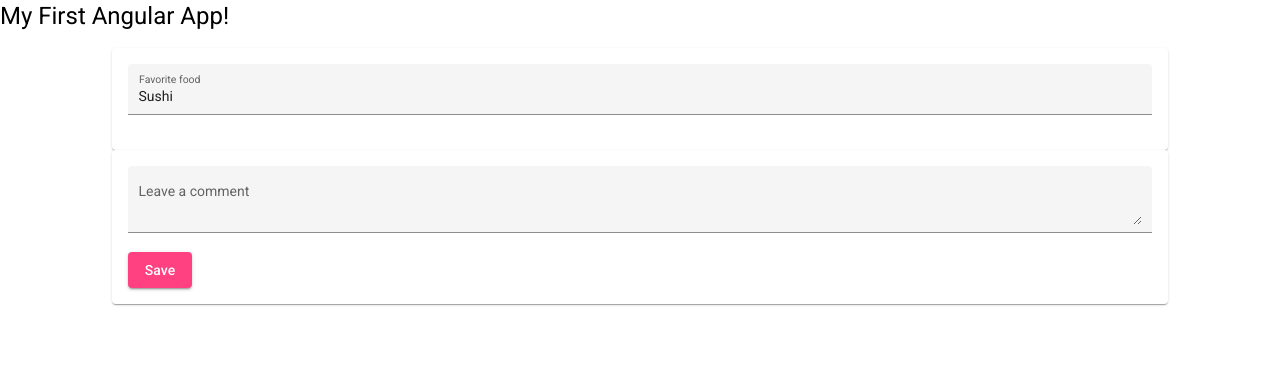
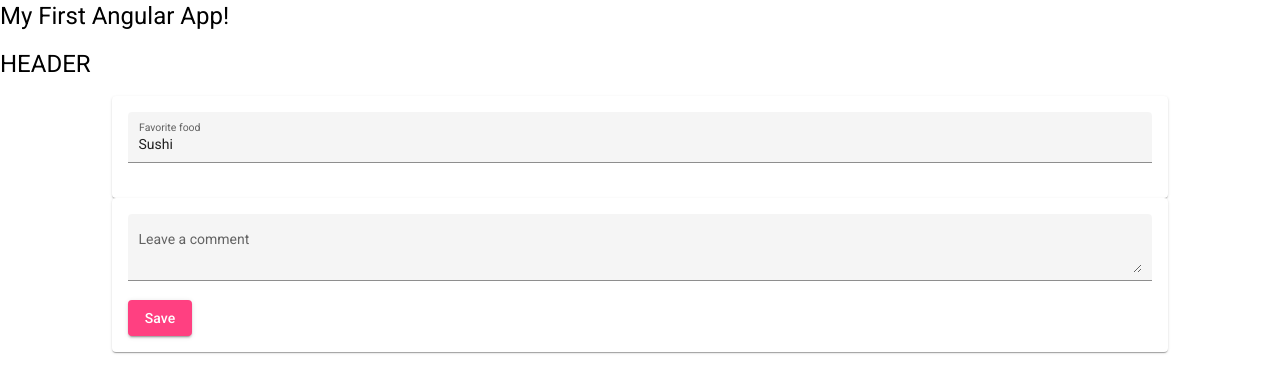
Before and after one commit to lion772/MEAN-Project, an Angular app: page / in a window 1280 px wide. Shown: the top 392 px of the page. Built offline with nearby package versions, Linux system fonts and the light colour scheme.

Commit message:
add newly-created header component

```diff
--- a/src/app/app.component.html
+++ b/src/app/app.component.html
@@ -1,2 +1,3 @@
 <h1>My First Angular App!</h1>
+<header-component></header-component>
 <app-post-create></app-post-create>
--- a/src/app/app.module.ts
+++ b/src/app/app.module.ts
@@ -4,13 +4,15 @@
 
 import { AppComponent } from './app.component';
 import { PostCreateComponent } from './posts/post-create/post-create.component';
+import { HeaderComponent } from './header/header.component';
+
 import { BrowserAnimationsModule } from '@angular/platform-browser/animations';
 import { MatInputModule } from '@angular/material/input';
 import { MatCardModule } from '@angular/material/card';
 import { MatButtonModule } from '@angular/material/button';
 
 @NgModule({
-  declarations: [AppComponent, PostCreateComponent],
+  declarations: [AppComponent, PostCreateComponent, HeaderComponent],
   imports: [
     BrowserModule,
     FormsModule,
--- /dev/null
+++ b/src/app/header/header.component.html
@@ -0,0 +1 @@
+<h1>HEADER</h1>
```
Also changed, not shown: src/app/header/header.component.ts (added, +8 -0 lines), src/app/header/header.component.css (added).
